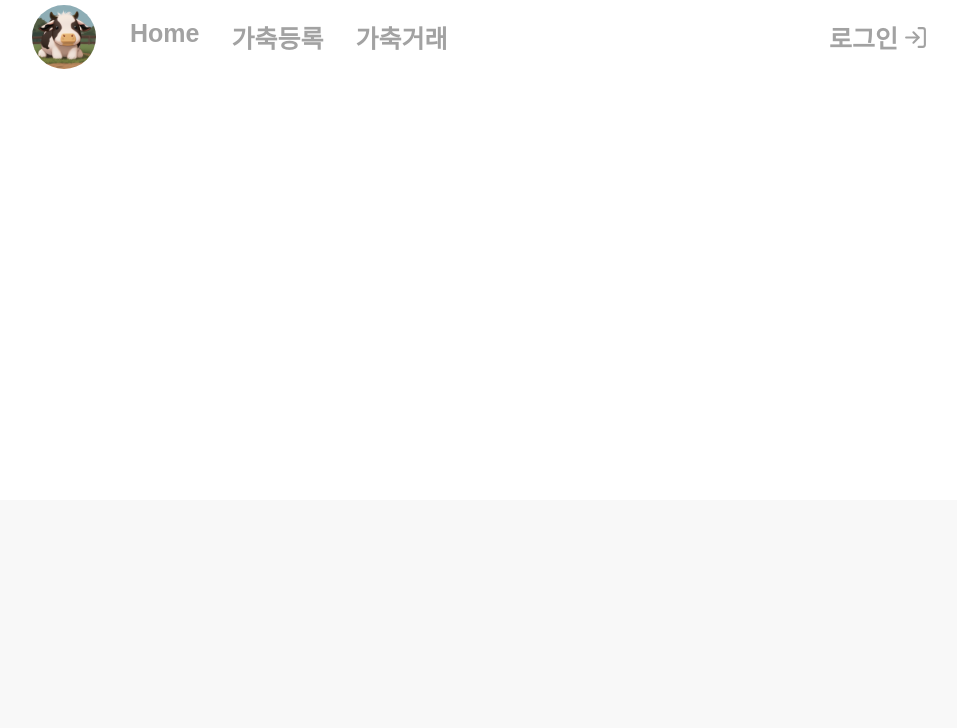
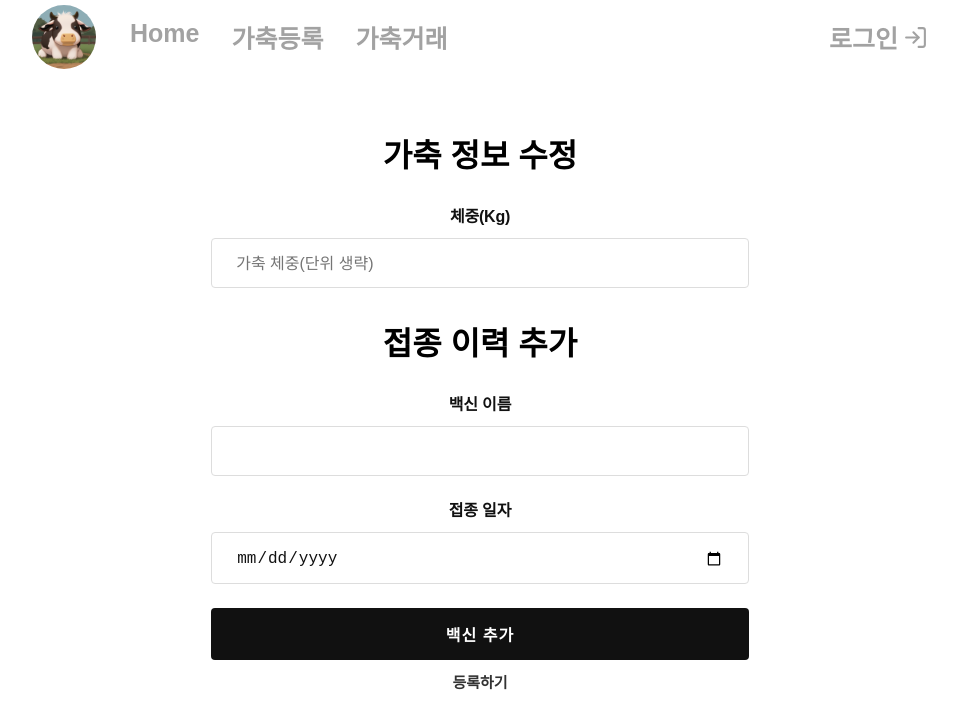
Before and after one commit to shch989/Hyperledger_TrustCattle, a React (Create React App) app in the folder client/: page /edit-cattle/1 in a window 1280 px wide. Shown: the top 728 px of the page, without its empty margins (160-1117 px from the left). Built offline with nearby package versions, Linux system fonts and the light colour scheme.

Commit message:
가축 정보 수정 페이지 구조 설계

```diff
--- a/client/src/components/cattle/VaccinationList.jsx
+++ /dev/null
@@ -1,32 +0,0 @@
-import React from 'react';
-import styled from 'styled-components';
-import Button from '../../components/UI/Button';
-
-const VaccinationBox = styled.div`
-  margin: 30px 0;
-`;
-
-const StyledButton = styled(Button)`
-  width: 40px;
-  height: 25px;
-  margin-left: 10px;
-`;
-
-const VaccinationList = ({ vaccinationHistory, onRemoveVaccination }) => {
-  return (
-    <VaccinationBox>
-      <ul>
-        {vaccinationHistory.map((vaccine, index) => (
-          <li key={index}>
-            <strong>백신 이름:</strong> {vaccine.vaccineName}, <strong>접종 일자:</strong> {vaccine.date}
-            <StyledButton type="delete" onClick={() => onRemoveVaccination(index)}>
-              삭제
-            </StyledButton>
-          </li>
-        ))}
-      </ul>
-    </VaccinationBox>
-  );
-};
-
-export default VaccinationList;
--- a/client/src/pages/cattle/EditCattleInfoPage.jsx
+++ b/client/src/pages/cattle/EditCattleInfoPage.jsx
@@ -1,12 +1,112 @@
-import React from 'react'
-import { useParams } from 'react-router-dom';
+import React, { useState } from 'react';
+import styled from 'styled-components';
+import MainBackground from '../../components/UI/MainBackground';
+import PageTitle from '../../components/UI/PageTitle';
+import Input from '../../components/UI/Input';
+import Button from '../../components/UI/Button';
+
+const InputBoxStyle = styled.div`
+  width: 60%;
+  margin: 0 auto 30px auto;
+  padding: 20px 0;
+  text-align: center;
+`;
+
+const VaccinationBox = styled.div`
+  margin: 30px 0;
+`;
+
+const StyledButton = styled.button`
+  width: 40px;
+  font-size: 12px;
+  height: 25px;
+  margin-left: 10px;
+`;
+
+const EditButtonStyled = styled.button`
+  text-decoration: none;
+  font-weight: 600;
+  font-size: 15px;
+  margin-top: 10px;
+  color: #333;
+  background: none;
+  border: none;
+  cursor: pointer;
+`;
 
 const EditCattleInfoPage = () => {
-  const { cattleId } = useParams();
+  const [weight, setWeight] = useState('');
+  const [addedVaccinationHistory, setAddedVaccinationHistory] = useState([]);
+  const [newVaccine, setNewVaccine] = useState({ vaccineName: '', date: '' });
+
+  const handleAdminSubmit = async (event) => {
+    event.preventDefault();
+
+    alert(`등록되었습니다.`);
+    console.log(weight)
+    console.log(addedVaccinationHistory)
+
+    setWeight('');
+    setAddedVaccinationHistory([]);
+  };
+
+  const handleAddVaccination = () => {
+    setAddedVaccinationHistory([...addedVaccinationHistory, newVaccine]);
+    setNewVaccine({ vaccineName: '', date: '' });
+  };
+
+  const handleRemoveVaccination = (index) => {
+    const updatedVaccinationHistory = [...addedVaccinationHistory];
+    updatedVaccinationHistory.splice(index, 1);
+    setAddedVaccinationHistory(updatedVaccinationHistory);
+  };
 
   return (
-    <div>{cattleId} 가축 정보 수정 페이지</div>
-  )
-}
+    <MainBackground>
+      <InputBoxStyle>
+        <PageTitle>가축 정보 수정</PageTitle>
+        <form onSubmit={handleAdminSubmit}>
+          <Input
+            label="체중(Kg)"
+            type="number"
+            value={weight}
+            placeholder="가축 체중(단위 생략)"
+            onChange={(e) => setWeight(e.target.value)}
+          />
 
-export default EditCattleInfoPage
+          <PageTitle>접종 이력 추가</PageTitle>
+          <VaccinationBox>
+            <ul>
+              {addedVaccinationHistory.map((vaccine, index) => (
+                <li key={index}>
+                  <strong>백신 이름:</strong> {vaccine.vaccineName}, <strong>접종 일자:</strong> {vaccine.date}
+                  <StyledButton type="button" onClick={() => handleRemoveVaccination(index)}>
+                    삭제
+                  </StyledButton>
+                </li>
+              ))}
+            </ul>
+          </VaccinationBox>
+          <Input
+            label="백신 이름"
+            type="text"
+            value={newVaccine.vaccineName}
+            onChange={(e) => setNewVaccine({ ...newVaccine, vaccineName: e.target.value })}
+          />
+          <Input
+            label="접종 일자"
+            type="date"
+            value={newVaccine.date}
+            onChange={(e) => setNewVaccine({ ...newVaccine, date: e.target.value })}
+          />
+          <Button type="button" onClick={handleAddVaccination}>
+            백신 추가
+          </Button>
+          <EditButtonStyled type="submit">등록하기</EditButtonStyled>
+        </form>
+      </InputBoxStyle>
+    </MainBackground>
+  );
+};
+
+export default EditCattleInfoPage;
--- a/client/src/pages/cattle/RegisterCattlePage.jsx
+++ b/client/src/pages/cattle/RegisterCattlePage.jsx
@@ -4,13 +4,23 @@ import MainBackground from '../../components/UI/MainBackground';
 import PageTitle from '../../components/UI/PageTitle';
 import Input from '../../components/UI/Input';
 import Button from '../../components/UI/Button';
-import VaccinationList from '../../components/cattle/VaccinationList';
 import ParentCattleInfo from '../../components/cattle/ParentCattleInfo';
 
 const InputBoxStyle = styled.div`
   width: 60%;
   margin: 0 auto 30px auto;
   padding: 20px 0;
+`;
+
+const VaccinationBox = styled.div`
+  margin: 30px 0;
+`;
+
+const StyledButton = styled.button`
+  width: 40px;
+  font-size: 12px;
+  height: 25px;
+  margin-left: 10px;
 `;
 
 const RegisterCattlePage = () => {
@@ -30,7 +40,20 @@ const RegisterCattlePage = () => {
   const handleAdminSubmit = async (event) => {
     event.preventDefault();
 
+    const parentCattleInfo = {
+      male: parentCattle.male.trim() === '' ? 'Unknown' : parentCattle.male.trim(),
+      female: parentCattle.female.trim() === '' ? 'Unknown' : parentCattle.female.trim(),
+    };
+
     alert(`등록되었습니다.`);
+    console.log(cattleId)
+    console.log(birthDate)
+    console.log(gender)
+    console.log(weight)
+    console.log(addedVaccinationHistory)
+    console.log(parentCattleInfo)
+
+
     setCattleId('');
     setBirthDate('');
     setGender('');
@@ -84,7 +107,18 @@ const RegisterCattlePage = () => {
           />
 
           <PageTitle>접종 이력</PageTitle>
-          <VaccinationList vaccinationHistory={addedVaccinationHistory} onRemoveVaccination={handleRemoveVaccination} />
+          <VaccinationBox>
+            <ul>
+              {addedVaccinationHistory.map((vaccine, index) => (
+                <li key={index}>
+                  <strong>백신 이름:</strong> {vaccine.vaccineName}, <strong>접종 일자:</strong> {vaccine.date}
+                  <StyledButton type="button" onClick={() => handleRemoveVaccination(index)}>
+                    삭제
+                  </StyledButton>
+                </li>
+              ))}
+            </ul>
+          </VaccinationBox>
           <Input
             label="백신 이름"
             type="text"
@@ -104,7 +138,7 @@ const RegisterCattlePage = () => {
           <PageTitle>부모 개체 정보</PageTitle>
           <ParentCattleInfo parentCattle={parentCattle} onParentCattleChange={setParentCattle} />
 
-          <Button>등록하기</Button>
+          <Button type="submit">등록하기</Button>
         </form>
       </InputBoxStyle>
     </MainBackground>
```
Also changed, not shown: 2 other files (tests, documents, lock files or other folders).
